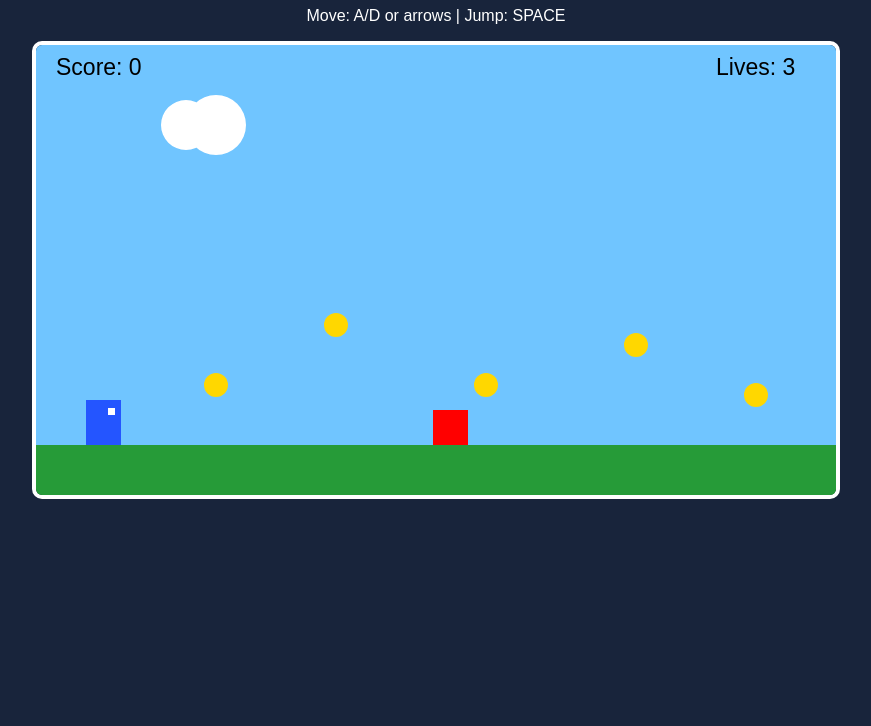
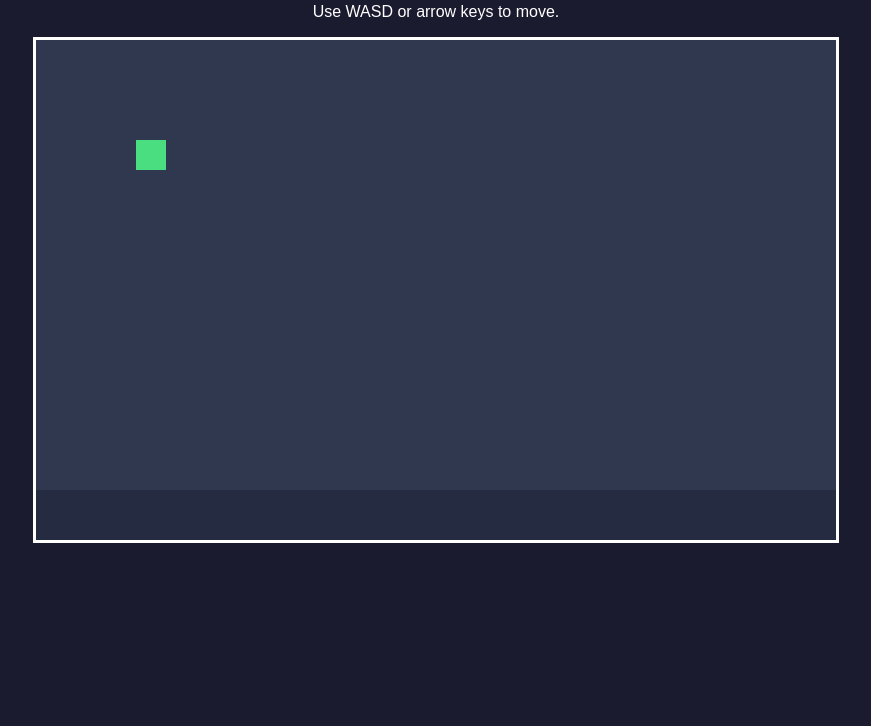
Before and after one commit to Tadgh-gildea/2d-adventure-game, a plain HTML site: page index.html in a window 1280 px wide. Shown: the part 74-800 px from the top of the page, without its empty margins (204-1075 px from the left). Drawn offline with Linux system fonts and the light colour scheme.

Commit message:
Refactor index.html for 2D Adventure Game
Updated HTML structure and styling for the 2D adventure game. Enhanced player movement and game mechanics.

```diff
--- a/index.html
+++ b/index.html
@@ -1,193 +1,84 @@
 
 <!DOCTYPE html>
-<html>
+<html lang="en">
 <head>
   <meta charset="UTF-8">
-<title>2D Adventure</title>
+  <meta name="viewport" content="width=device-width, initial-scale=1.0">
+  <title>2D Adventure Game</title>
   <style>
     body {
       margin: 0;
-    background: #18243b;
+      background: #1b1b2f;
       color: white;
+      font-family: Arial, sans-serif;
       text-align: center;
-    font-family: Arial;
     }
-h1 { color: gold; }
+
+    h1 {
+      margin: 20px;
+    }
+
     canvas {
-    width: 95%;
-    max-width: 800px;
-    border: 4px solid white;
-    border-radius: 10px;
+      background: #303850;
+      border: 3px solid white;
+      display: block;
+      margin: auto;
     }
   </style>
 </head>
 <body>
 
-<h1>⚔️ 2D ADVENTURE ⚔️</h1>
-<p>Move: A/D or arrows | Jump: SPACE</p>
-<canvas id="game" width="800" height="450"></canvas>
+  <h1>My 2D Adventure Game</h1>
+  <p>Use WASD or arrow keys to move.</p>
+
+  <canvas id="game" width="800" height="500"></canvas>
 
   <script>
     const canvas = document.getElementById("game");
     const ctx = canvas.getContext("2d");
 
-let player = {
- x: 50, y: 330, w: 35, h: 45,
- vy: 0, speed: 5, grounded: false
+    const player = {
+      x: 100,
+      y: 100,
+      size: 30,
+      speed: 4
     };
 
-let keys = {};
-let score = 0;
-let lives = 3;
-let gameOver = false;
-let won = false;
+    const keys = {};
 
-let coins = [
- {x:180,y:340},
- {x:300,y:280},
- {x:450,y:340},
- {x:600,y:300},
- {x:720,y:350}
-];
-
-let enemy = {x:400,y:365,dir:1};
-let gravity = 0.6;
-
-document.addEventListener("keydown", e => {
- keys[e.key.toLowerCase()] = true;
- if([" ","arrowup","arrowleft","arrowright"].includes(e.key.toLowerCase()))
- e.preventDefault();
-});
-
-document.addEventListener("keyup", e => {
- keys[e.key.toLowerCase()] = false;
-});
-
-function restart() {
- player.x=50;
- player.y=330;
- player.vy=0;
- score=0;
- lives=3;
- gameOver=false;
- won=false;
- coins=[
- {x:180,y:340},{x:300,y:280},
- {x:450,y:340},{x:600,y:300},{x:720,y:350}
- ];
- enemy.x=400;
-}
+    window.addEventListener("keydown", e => keys[e.key.toLowerCase()] = true);
+    window.addEventListener("keyup", e => keys[e.key.toLowerCase()] = false);
 
     function update() {
- if(gameOver || won) {
-  if(keys["r"]) restart();
-  return;
- }
+      if (keys["w"] || keys["arrowup"]) player.y -= player.speed;
+      if (keys["s"] || keys["arrowdown"]) player.y += player.speed;
+      if (keys["a"] || keys["arrowleft"]) player.x -= player.speed;
+      if (keys["d"] || keys["arrowright"]) player.x += player.speed;
 
- if(keys["a"] || keys["arrowleft"]) player.x-=player.speed;
- if(keys["d"] || keys["arrowright"]) player.x+=player.speed;
-
- if((keys[" "] || keys["w"] || keys["arrowup"]) && player.grounded) {
-  player.vy=-13;
-  player.grounded=false;
- }
-
- player.vy+=gravity;
- player.y+=player.vy;
-
- if(player.y+player.h>=400) {
-  player.y=400-player.h;
-  player.vy=0;
-  player.grounded=true;
- }
-
- player.x=Math.max(0,Math.min(765,player.x));
-
- enemy.x+=3*enemy.dir;
- if(enemy.x>750 || enemy.x<300) enemy.dir*=-1;
-
- coins=coins.filter(c=>{
-  let hit=player.x<c.x+15 &&
-  player.x+player.w>c.x &&
-  player.y<c.y+15 &&
-  player.y+player.h>c.y;
-  if(hit) score+=10;
-  return !hit;
- });
-
- let hit=player.x<enemy.x+35 &&
- player.x+player.w>enemy.x &&
- player.y<enemy.y+35 &&
- player.y+player.h>enemy.y;
-
- if(hit) {
-  lives--;
-  player.x=50;
-  player.y=330;
-  player.vy=0;
-  if(lives<=0) gameOver=true;
- }
-
- if(coins.length===0) won=true;
+      player.x = Math.max(0, Math.min(canvas.width - player.size, player.x));
+      player.y = Math.max(0, Math.min(canvas.height - player.size, player.y));
     }
 
     function draw() {
- ctx.fillStyle="#70c5ff";
- ctx.fillRect(0,0,800,450);
+      ctx.clearRect(0, 0, canvas.width, canvas.height);
 
- // Clouds
- ctx.fillStyle="white";
- ctx.beginPath();
- ctx.arc(150,80,25,0,Math.PI*2);
- ctx.arc(180,80,30,0,Math.PI*2);
- ctx.fill();
+      // Draw player
+      ctx.fillStyle = "#4ade80";
+      ctx.fillRect(player.x, player.y, player.size, player.size);
 
- // Ground
- ctx.fillStyle="#269b38";
- ctx.fillRect(0,400,800,50);
-
- // Player
- ctx.fillStyle="#2455ff";
- ctx.fillRect(player.x,player.y,player.w,player.h);
- ctx.fillStyle="white";
- ctx.fillRect(player.x+22,player.y+8,7,7);
-
- // Coins
- ctx.fillStyle="gold";
- coins.forEach(c=>{
-  ctx.beginPath();
-  ctx.arc(c.x,c.y,12,0,Math.PI*2);
-  ctx.fill();
- });
-
- // Enemy
- ctx.fillStyle="red";
- ctx.fillRect(enemy.x,enemy.y,35,35);
-
- // Score and lives
- ctx.fillStyle="black";
- ctx.font="23px Arial";
- ctx.fillText("Score: "+score,20,30);
- ctx.fillText("Lives: "+lives,680,30);
-
- if(gameOver || won) {
-  ctx.fillStyle="black";
-  ctx.fillRect(180,150,440,130);
-  ctx.fillStyle="gold";
-  ctx.font="35px Arial";
-  ctx.fillText(won?"YOU WIN!":"GAME OVER!",280,205);
-  ctx.font="20px Arial";
-  ctx.fillText("Press R to restart",310,245);
- }
+      // Draw ground
+      ctx.fillStyle = "#252b40";
+      ctx.fillRect(0, 450, 800, 50);
     }
 
-function loop() {
+    function gameLoop() {
       update();
       draw();
- requestAnimationFrame(loop);
+      requestAnimationFrame(gameLoop);
     }
 
-loop();
+    gameLoop();
   </script>
+
 </body>
 </html>
```
Lines whose indentation alone changed are shown as unchanged.
